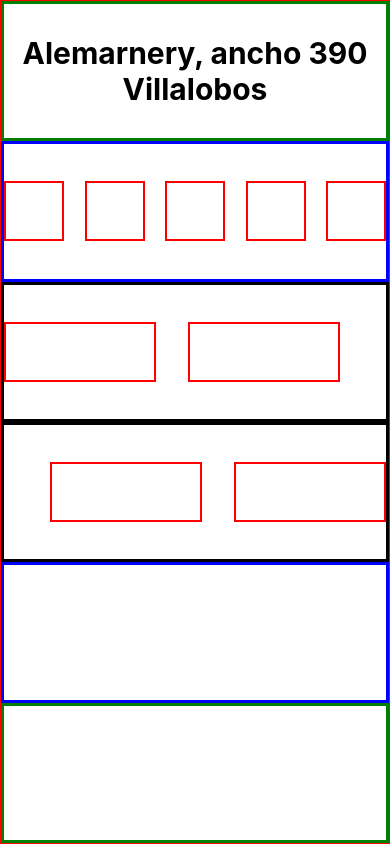
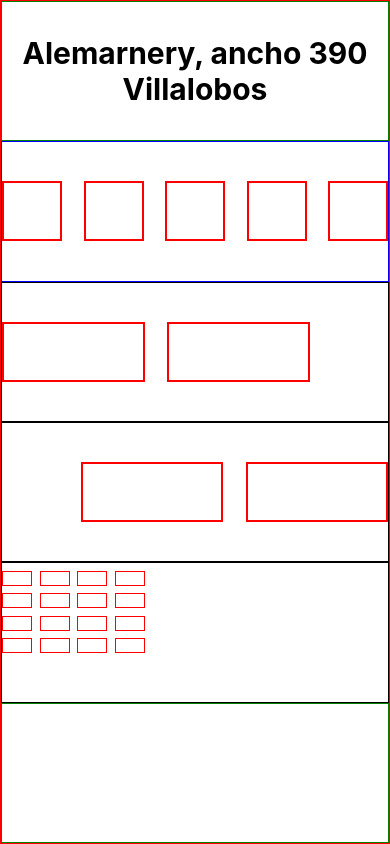
Before and after one commit to Alemarnery/reactNative, a React Native app: screen / in a window 390 px wide. Built offline with nearby package versions, Linux system fonts and the light colour scheme.

Commit message:
flexDirection

```diff
--- a/layout.js
+++ b/layout.js
@@ -18,14 +18,39 @@ const layout = () => (
       <View style={Style.ViewRedChild} />
     </View>
     <View style={Style.parentViewT}>
-      <View style={[Style.child, { marginRight: 32 }]} />
+      <View style={[Style.child, { marginRight: space }]} />
       <View style={Style.child} />
     </View>
     <View style={Style.parentViewF}>
-      <View style={[Style.child, { marginRight: 32 }]} />
+      <View style={[Style.child, { marginRight: space }]} />
       <View style={Style.child} />
     </View>
-    <View style={Style.View} />
+    <View style={Style.parentViewFi}>
+      <View style={{ flexDirection: "row" }}>
+        <View style={Style.childViewFi} />
+        <View style={Style.childViewFi} />
+        <View style={Style.childViewFi} />
+        <View style={Style.childViewFi} />
+      </View>
+      <View style={{ flexDirection: "row" }}>
+        <View style={Style.childViewFi} />
+        <View style={Style.childViewFi} />
+        <View style={Style.childViewFi} />
+        <View style={Style.childViewFi} />
+      </View>
+      <View style={{ flexDirection: "row" }}>
+        <View style={Style.childViewFi} />
+        <View style={Style.childViewFi} />
+        <View style={Style.childViewFi} />
+        <View style={Style.childViewFi} />
+      </View>
+      <View style={{ flexDirection: "row" }}>
+        <View style={Style.childViewFi} />
+        <View style={Style.childViewFi} />
+        <View style={Style.childViewFi} />
+        <View style={Style.childViewFi} />
+      </View>
+    </View>
     <View style={Style.ViewGreen} />
   </SafeAreaView>
 );
@@ -33,6 +58,10 @@ const layout = () => (
 //Justify Content y align items, se utilizan cuando los elementos tienen un HEIGHT determinado
 
 //JuSTIFY Content trabaja en fucion del eje princial, es decir, el vertical
+
+const height = 60;
+const width = 60;
+const space = (Dimensions.get("window").width - width * 5) / 4;
 
 const Style = StyleSheet.create({
   SafeAreaViewStyles: {
@@ -43,62 +72,67 @@ const Style = StyleSheet.create({
     // justifyContent: "flex-end",
     //alignItems: "center",
   },
-  View: {
-    borderWidth: 3,
-    borderColor: "blue",
-    flex: 1 / 6,
-  },
+
   textHeader: {
     fontSize: 30,
     textAlign: "center",
     fontWeight: "bold",
   },
   ViewGreen: {
-    borderWidth: 3,
+    borderWidth: 1,
     borderColor: "green",
     flex: 1 / 6,
     justifyContent: "center",
   },
   ViewBlue: {
-    borderWidth: 3,
+    borderWidth: 1,
     borderColor: "blue",
     flex: 1 / 6,
-    justifyContent: "space-between",
     flexDirection: "row",
     alignItems: "center",
-  },
-  ViewYellow: {
-    borderWidth: 3,
-    borderColor: "yellow",
-    flex: 1 / 6,
+    justifyContent: "space-between",
   },
   ViewRedChild: {
     borderWidth: 2,
     borderColor: "red",
-    height: 60,
-    width: 60,
+    height,
+    width,
   },
   parentViewT: {
-    borderWidth: 3,
+    borderWidth: 1,
     borderColor: "black",
     flex: 1 / 6,
     flexDirection: "row",
+    alignItems: "center",
     justifyContent: "flex-start",
-    alignItems: "center",
   },
   parentViewF: {
-    borderWidth: 3,
+    borderWidth: 1,
     borderColor: "black",
     flex: 1 / 6,
     flexDirection: "row",
+    alignItems: "center",
     justifyContent: "flex-end",
-    alignItems: "center",
   },
   child: {
     borderWidth: 2,
     borderColor: "red",
-    height: 60,
-    width: 152,
+    height,
+    width: width * 2 + space,
+  },
+  parentViewFi: {
+    borderWidth: 1,
+    borderColor: "black",
+    flex: 1 / 6,
+    justifyContent: "flex-start",
+  },
+  childViewFi: {
+    borderWidth: 1,
+    borderColor: "red",
+    height: height / 4,
+    width: (width * 2) / 4,
+    marginTop: space / 3,
+    marginRight: space / 3,
   },
 });
 
```
